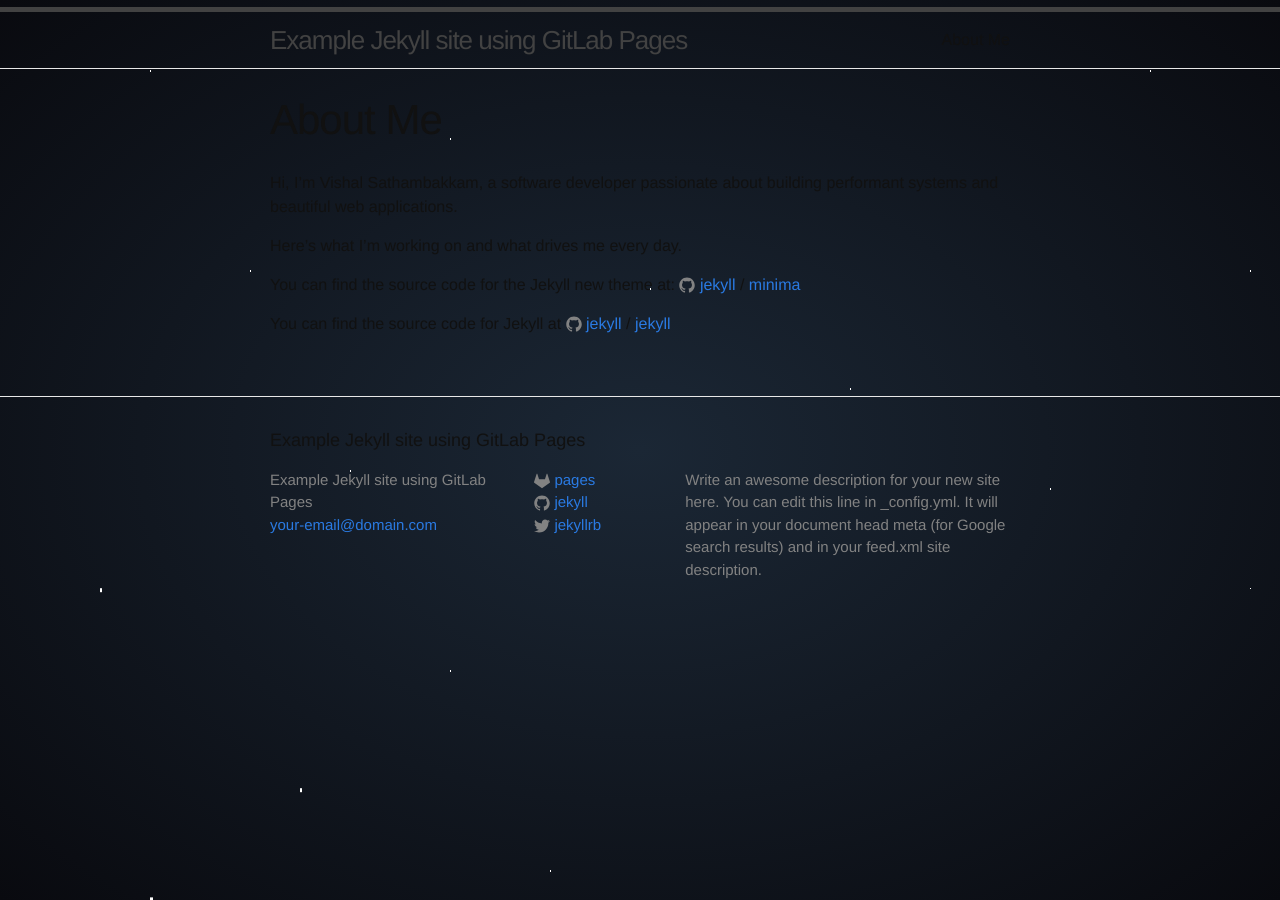
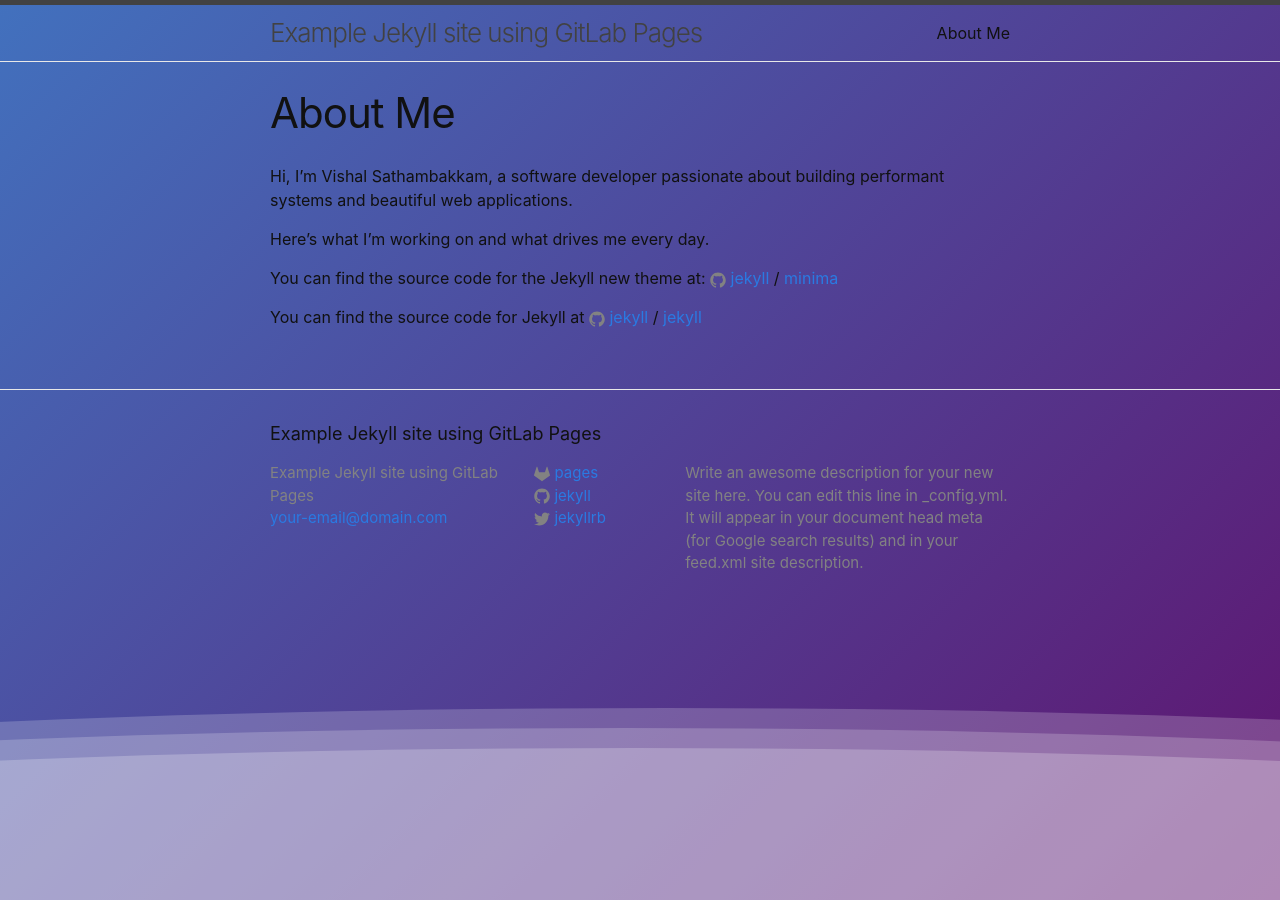
Before and after one commit to vishksatham/vishalsathambakkam, a Jekyll site: the page built from about.md, in a window 1280 px wide. Built offline with Jekyll 4.4.1, drawn with Linux system fonts in a browser that asks for light colours.

Commit message:
css design revamp

```diff
--- a/_layouts/default.html
+++ b/_layouts/default.html
@@ -6,44 +6,11 @@
 
   <body>
 
-    <div id="stars"></div>
-    <div id="stars2"></div>
-    <div id="stars3"></div>
-    <div id="stars4"></div>
+    <div class="wave"></div>
+    <div class="wave"></div>
+    <div class="wave"></div>
 
     {% include header.html %}
-
-    <script>
-      const numStars = 1000;
-
-      function createStar() {
-        const star = document.createElement("div");
-        const size = Math.random() * 2 + 0.5; // 0.5px to 2.5px
-        const duration = Math.random() * 50 + 10; // 10s to 60s
-
-        Object.assign(star.style, {
-          position: "fixed",
-          top: `${Math.random() * 100}%`,
-          left: `${Math.random() * 100}%`,
-          width: `${size}px`,
-          height: `${size}px`,
-          background: "white",
-          borderRadius: "50%",
-          opacity: Math.random().toFixed(2),
-          animation: `fall ${duration}s linear infinite`,
-          zIndex: "-1",
-          pointerEvents: "none",
-          boxShadow: `0 0 ${Math.random() * 2}px white`,
-          filter: `blur(${Math.random() * 1.5}px)`
-        });
-
-        document.body.appendChild(star);
-      }
-
-      for (let i = 0; i < numStars; i++) {
-        createStar();
-      }
-    </script>
 
     <div class="page-content">
       <div class="wrapper">
--- a/css/main.scss
+++ b/css/main.scss
@@ -52,111 +52,52 @@
         "syntax-highlighting"
 ;
 
-html, body {
-    margin: 0;
-  height: 100%;
-  background: radial-gradient(ellipse at center, #1B2735 0%, #090A0F 100%);
-  overflow: hidden;
+body {
+  margin: auto;
+  font-family: -apple-system, BlinkMacSystemFont, sans-serif;
+  overflow: auto;
+  background: linear-gradient(315deg, rgba(101,0,94,1) 3%, rgba(60,132,206,1) 38%, rgba(48,238,226,1) 68%, rgba(255,25,25,1) 98%);
+  animation: gradient 15s ease infinite;
+  background-size: 400% 400%;
+  background-attachment: fixed;
 }
 
-  #stars {
-    width: 1px;
-  height: 1px;
-  background: transparent;
-  box-shadow:
-    50px 100px #FFF, 150px 300px #FFF, 250px 500px #FFF, 350px 700px #FFF,
-    450px 900px #FFF, 550px 1100px #FFF, 650px 1300px #FFF, 750px 1500px #FFF,
-    850px 1700px #FFF, 950px 1900px #FFF, 1050px 100px #FFF, 1150px 300px #FFF,
-    1250px 500px #FFF, 1350px 700px #FFF, 1450px 900px #FFF, 1550px 1100px #FFF,
-    1650px 1300px #FFF, 1750px 1500px #FFF, 1850px 1700px #FFF, 1950px 1900px #FFF;
-  animation: animStar 40s linear infinite;
+@keyframes gradient {
+  0% { background-position: 0% 0%; }
+  50% { background-position: 100% 100%; }
+  100% { background-position: 0% 0%; }
 }
 
-  #stars::after {
-    content: " ";
-    position: absolute;
-    top: 100%;
-    width: 1px;
-    height: 1px;
-    background: transparent;
-    box-shadow: inherit;
+.wave {
+  background: rgb(255 255 255 / 25%);
+  border-radius: 1000% 1000% 0 0;
+  position: fixed;
+  width: 200%;
+  height: 12em;
+  animation: wave 10s -3s linear infinite;
+  transform: translate3d(0, 0, 0);
+  opacity: 0.8;
+  bottom: 0;
+  left: 0;
+  z-index: -1;
 }
 
-  /* Layer 2: Medium & Medium-Speed Stars */
-  #stars2 {
-    width: 2px;
-    height: 2px;
-    background: transparent;
-    box-shadow:
-        100px 600px #FFF, 300px 800px #FFF, 500px 1000px #FFF, 700px 1200px #FFF,
-        900px 1400px #FFF, 1100px 1600px #FFF, 1300px 1800px #FFF, 1500px 200px #FFF,
-        1700px 400px #FFF, 1900px 600px #FFF;
-    animation: animStar 80s ease-in-out infinite;
+.wave:nth-of-type(2) {
+  bottom: -1.25em;
+  animation: wave 18s linear reverse infinite;
+  opacity: 0.8;
 }
 
-  #stars2::after {
-    content: " ";
-    position: absolute;
-    top: 100%;
-    width: 2px;
-    height: 2px;
-    background: transparent;
-    box-shadow: inherit;
+.wave:nth-of-type(3) {
+  bottom: -2.5em;
+  animation: wave 20s -1s reverse infinite;
+  opacity: 0.9;
 }
 
-  /* Layer 3: Large & Slow Stars */
-  #stars3 {
-    width: 3px;
-  height: 3px;
-  background: transparent;
-  box-shadow:
-    150px 900px #FFF, 400px 1100px #FFF, 700px 1300px #FFF, 1000px 1500px #FFF,
-    1300px 1700px #FFF, 1600px 300px #FFF;
-  animation: animStar 120s ease-in-out infinite;
+@keyframes wave {
+  2%   { transform: translateX(1); }
+  25%  { transform: translateX(-25%); }
+  50%  { transform: translateX(-50%); }
+  75%  { transform: translateX(-25%); }
+  100% { transform: translateX(1); }
 }
-
-  #stars3::after {
-    content: " ";
-    position: absolute;
-    top: 100%;
-    width: 3px;
-    height: 3px;
-    background: transparent;
-    box-shadow: inherit;
-  }
-
-  /* NEW Layer 4: Extra Small & Ultra Fast */
-  #stars4 {
-    width: 0.5px;
-    height: 0.5px;
-    background: transparent;
-    box-shadow:
-      50px 300px #FFF, 250px 350px #FFF, 450px 500px #FFF, 650px 650px #FFF,
-      850px 750px #FFF, 1050px 850px #FFF, 1250px 950px #FFF;
-    animation: animStar 25s linear infinite;
-  }
-
-  #stars4::after {
-    content: " ";
-    position: absolute;
-    top: 100%;
-    width: 0.5px;
-    height: 0.5px;
-    background: transparent;
-    box-shadow: inherit;
-  }
-
-  @keyframes animStar {
-    from { transform: translateY(0); }
-    to   { transform: translateY(-2000px); }
-  }
-
-
-  @keyframes fall {
-    from {
-      transform: translateY(0px);
-    }
-    to {
-      transform: translateY(-2000px);
-    }
-  }
```
Lines whose indentation alone changed are shown as unchanged.
